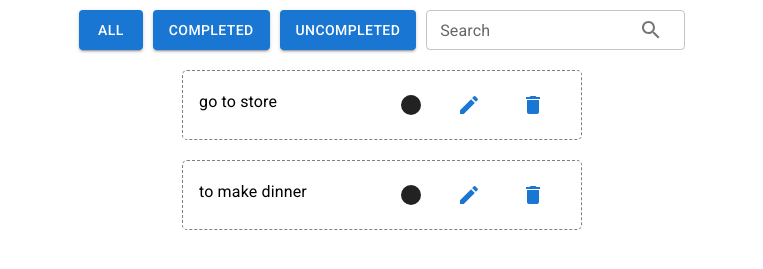
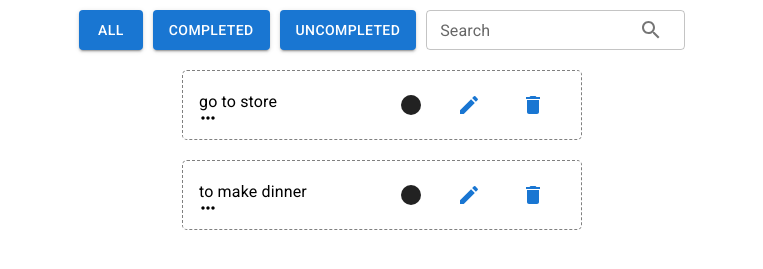
Before and after one commit to kittensgit/my-todo, a React (Create React App) app: page / in a window 1280 px wide. Shown: the part 159-428 px from the top of the page, without its empty margins (258-1021 px from the left). Built offline with nearby package versions, Linux system fonts and the light colour scheme.

Commit message:
createAt, updateAt, Tooltip

```diff
--- a/src/App.jsx
+++ b/src/App.jsx
@@ -29,6 +29,8 @@ const App = () => {
                 tasks,
                 complete: false,
                 priority: priority,
+                createdAt: new Date(),
+                updateAt: null,
             };
             setPriority('ease');
             const updatedTasks = [newTask, ...todos];
@@ -38,6 +40,9 @@ const App = () => {
     };
 
     const updateTask = (updateTodo) => {
+        // Обновляем поле updatedAt при редактировании
+        updateTodo.updatedAt = new Date();
+
         setTodos(
             todos.map((todo) => (todo.id === updateTodo.id ? updateTodo : todo))
         );
@@ -110,6 +115,7 @@ const App = () => {
                 {filteredTasks.map((todo) => (
                     <Todo
                         todo={todo}
+                        createdAt={todo.createdAt}
                         key={todo.id}
                         id={todo.id}
                         tasks={todo.tasks}
--- a/src/components/EditTodoForm.jsx
+++ b/src/components/EditTodoForm.jsx
@@ -10,7 +10,7 @@ const EditTodoForm = ({ todo, updateTask, toggleEdit }) => {
     };
 
     const handleSave = () => {
-        updateTask({ ...todo, tasks: value });
+        updateTask({ ...todo, tasks: value, createdAt: new Date() });
         toggleEdit();
     };
 
--- a/src/components/Todo.jsx
+++ b/src/components/Todo.jsx
@@ -1,8 +1,9 @@
 import React, { useState } from 'react';
 import EditTodoForm from './EditTodoForm';
-import { Box, Button, Typography } from '@mui/material';
+import { Box, Button, Tooltip, Typography } from '@mui/material';
 import DeleteIcon from '@mui/icons-material/Delete';
 import EditIcon from '@mui/icons-material/Edit';
+import MoreHorizIcon from '@mui/icons-material/MoreHoriz';
 
 const Todo = ({
     todo,
@@ -35,6 +36,7 @@ const Todo = ({
             sx={{
                 p: 2,
                 border: '1px dashed grey',
+                position: 'relative',
             }}
             className="todo"
         >
@@ -53,6 +55,31 @@ const Todo = ({
                         gutterBottom
                     >
                         {tasks}
+                    </Typography>
+
+                    <Typography
+                        variant="caption"
+                        sx={{
+                            position: 'absolute',
+                            bottom: 0,
+                            left: '11px',
+                            padding: '4px',
+                        }}
+                    >
+                        <Tooltip
+                            title={`Created: ${
+                                todo.createdAt
+                                    ? new Date(todo.createdAt).toLocaleString()
+                                    : 'None'
+                            } | Edited: ${
+                                todo.updatedAt
+                                    ? new Date(todo.updatedAt).toLocaleString()
+                                    : 'None'
+                            }`}
+                            placement="bottom"
+                        >
+                            <MoreHorizIcon fontSize="small" />
+                        </Tooltip>
                     </Typography>
 
                     <Box sx={{ display: 'flex', alignItems: 'center' }}>
```
